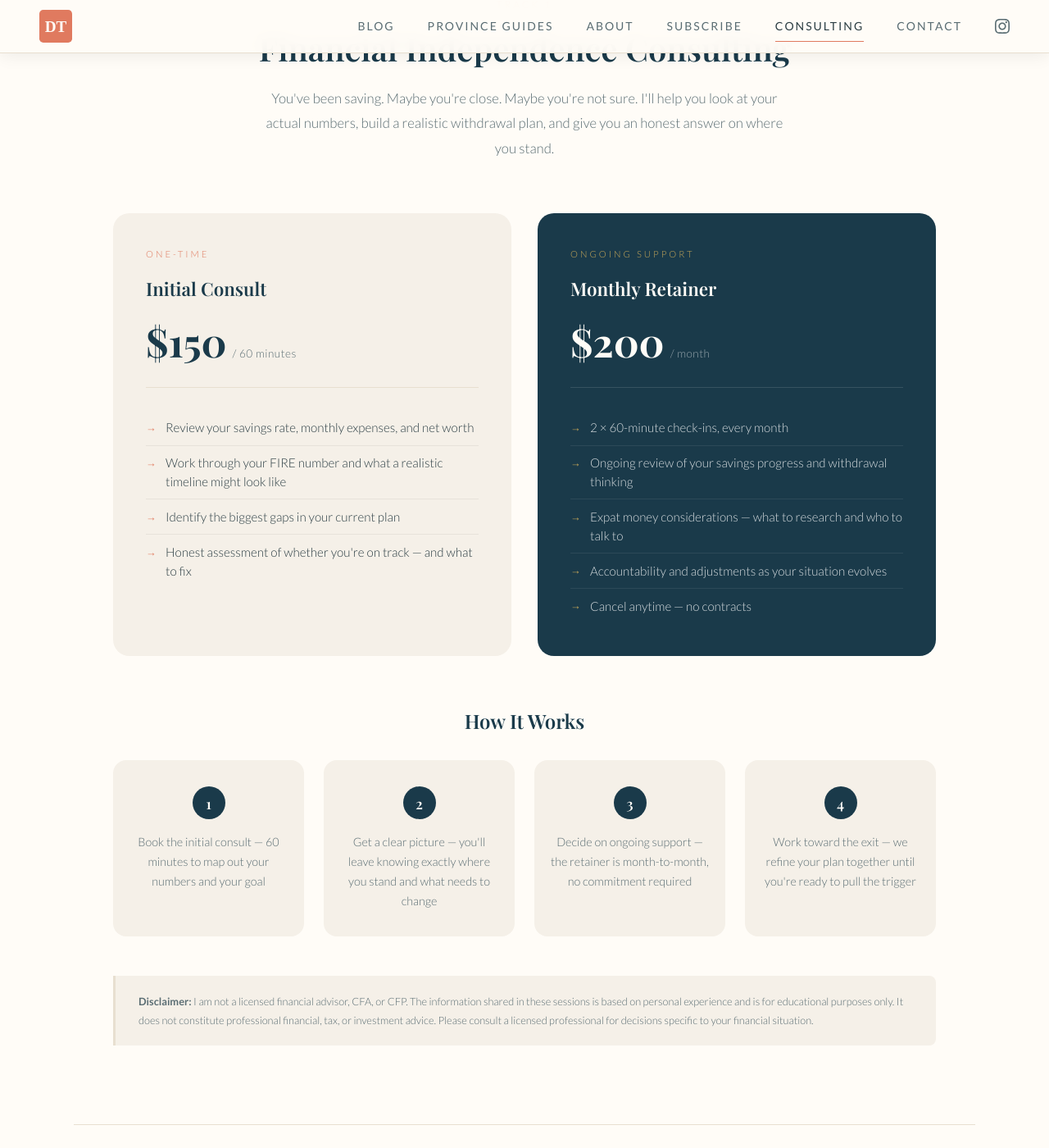
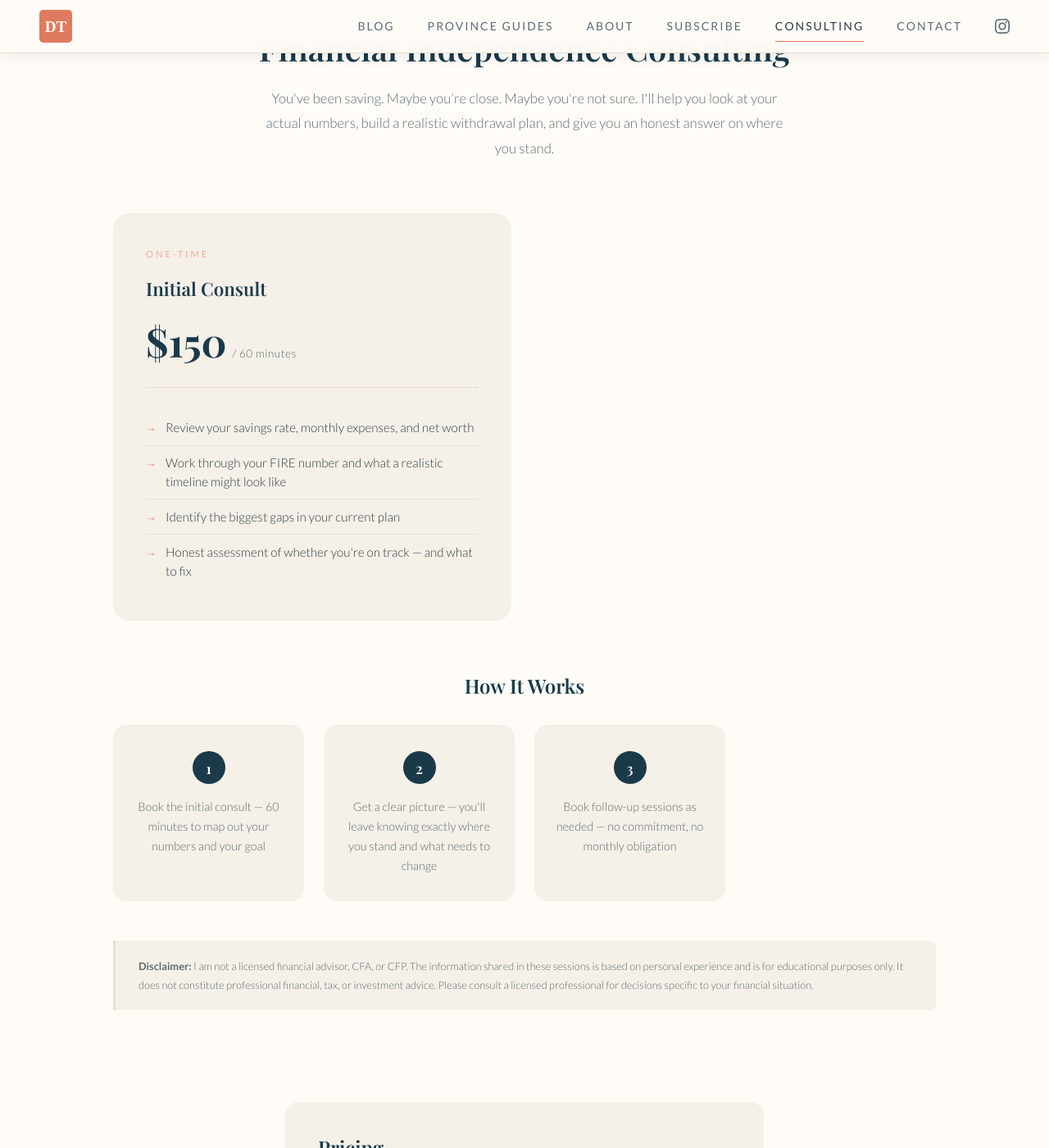
Before and after one commit to davidtansf/davidtan.me, a Jekyll site: the page built from consulting/index.html, in a window 1280 px wide and 1400 px high, scrolled down 622 px. Shown: the whole window at 82% size. Built offline with Jekyll 4.4.1, drawn with Linux system fonts in a browser that asks for light colours; some web fonts are replaced; some of the changed text lies outside the part shown.

Commit message:
Consulting: replace retainer model with per-session pricing

```diff
--- a/consulting/index.html
+++ b/consulting/index.html
@@ -25,6 +25,51 @@
     <link rel="preconnect" href="https://fonts.gstatic.com" crossorigin>
     <link href="https://fonts.googleapis.com/css2?family=Playfair+Display:ital,wght@0,400;0,600;0,700;1,400&family=Lato:wght@300;400;500;700&display=swap" rel="stylesheet">
     <link rel="stylesheet" href="/styles.css?v={{ site.time | date: '%s' }}">
+    <style>
+        .consulting-pricing-section {
+            max-width: 680px;
+            margin: 0 auto;
+            padding: 1rem 3rem 2.5rem;
+        }
+        .consulting-pricing-inner {
+            background: var(--sand);
+            border-radius: 16px;
+            padding: 2.5rem;
+        }
+        .consulting-pricing-inner h3 {
+            font-family: var(--font-display);
+            font-size: 1.5rem;
+            color: var(--ocean-deep);
+            margin-bottom: 1.5rem;
+        }
+        .consulting-pricing-table {
+            width: 100%;
+            border-collapse: collapse;
+            margin-bottom: 1rem;
+        }
+        .consulting-pricing-table td {
+            padding: 0.75rem 0;
+            border-bottom: 1px solid var(--sand-dark);
+            color: var(--text-dark);
+        }
+        .consulting-pricing-table tr:last-child td {
+            border-bottom: none;
+        }
+        .consulting-pricing-table td:last-child {
+            text-align: right;
+            font-weight: 700;
+            color: var(--ocean-deep);
+        }
+        .consulting-pricing-note {
+            color: var(--text-light);
+            font-size: 0.9rem;
+            margin-top: 1rem;
+            margin-bottom: 0;
+        }
+        @media (max-width: 768px) {
+            .consulting-pricing-section { padding: 1rem 1.5rem 2rem; }
+        }
+    </style>
     <!-- Google Analytics -->
     <script async src="https://www.googletagmanager.com/gtag/js?id=G-REDYTVQ1E6"></script>
     <script>
@@ -102,21 +147,6 @@
                 </ul>
             </div>
 
-            <div class="pricing-card pricing-card--featured">
-                <span class="pricing-card__label">Ongoing support</span>
-                <div class="pricing-card__name">Monthly Retainer</div>
-                <div class="pricing-card__price">
-                    <span class="pricing-card__amount">$200</span>
-                    <span class="pricing-card__period">&nbsp;/ month</span>
-                </div>
-                <ul class="pricing-card__features">
-                    <li>2 × 60-minute check-ins, every month</li>
-                    <li>Ongoing review of your savings progress and withdrawal thinking</li>
-                    <li>Expat money considerations — what to research and who to talk to</li>
-                    <li>Accountability and adjustments as your situation evolves</li>
-                    <li>Cancel anytime — no contracts</li>
-                </ul>
-            </div>
         </div>
 
         <!-- How It Works -->
@@ -133,11 +163,7 @@
                 </div>
                 <div class="how-it-works__step">
                     <div class="how-it-works__num">3</div>
-                    <p>Decide on ongoing support — the retainer is month-to-month, no commitment required</p>
-                </div>
-                <div class="how-it-works__step">
-                    <div class="how-it-works__num">4</div>
-                    <p>Work toward the exit — we refine your plan together until you're ready to pull the trigger</p>
+                    <p>Book follow-up sessions as needed — no commitment, no monthly obligation</p>
                 </div>
             </div>
         </div>
@@ -145,6 +171,26 @@
         <!-- Legal Disclaimer -->
         <div class="consulting-disclaimer">
             <strong>Disclaimer:</strong> I am not a licensed financial advisor, CFA, or CFP. The information shared in these sessions is based on personal experience and is for educational purposes only. It does not constitute professional financial, tax, or investment advice. Please consult a licensed professional for decisions specific to your financial situation.
+        </div>
+    </section>
+
+    <!-- Shared Pricing -->
+    <section class="consulting-pricing-section">
+        <div class="consulting-pricing-inner">
+            <h3>Pricing</h3>
+            <table class="consulting-pricing-table">
+                <tbody>
+                    <tr>
+                        <td>Initial Consult</td>
+                        <td>$150 / 60 min</td>
+                    </tr>
+                    <tr>
+                        <td>Follow-up Sessions</td>
+                        <td>$100 / 60 min</td>
+                    </tr>
+                </tbody>
+            </table>
+            <p class="consulting-pricing-note">Applies to both tracks. No retainer, no commitment — book when it's useful.</p>
         </div>
     </section>
 
@@ -172,21 +218,6 @@
                 </ul>
             </div>
 
-            <div class="pricing-card pricing-card--featured">
-                <span class="pricing-card__label">Ongoing support</span>
-                <div class="pricing-card__name">Monthly Retainer</div>
-                <div class="pricing-card__price">
-                    <span class="pricing-card__amount">$200</span>
-                    <span class="pricing-card__period">&nbsp;/ month</span>
-                </div>
-                <ul class="pricing-card__features">
-                    <li>2 × 60-minute check-ins, every month</li>
-                    <li>Deep-dive research into neighborhoods, cities, and daily logistics</li>
-                    <li>Visa and bureaucracy support as your plans take shape</li>
-                    <li>Bank accounts, healthcare, SIMs, and the small stuff that adds up</li>
-                    <li>Cancel anytime — no contracts</li>
-                </ul>
-            </div>
         </div>
     </section>
 
@@ -194,7 +225,7 @@
     <section class="consulting-cta">
         <h2>Not sure which track fits?</h2>
         <p>Start with the initial consult — we'll figure it out together.</p>
-        <a href="https://calendly.com/consultdavid" target="_blank" rel="noopener" class="btn btn-primary">Book a Consult — $150</a>
+        <a href="https://calendly.com/consultdavid" target="_blank" rel="noopener" class="btn btn-primary">Book an Initial Consult — $150</a>
     </section>
 
     <!-- Footer -->
```
